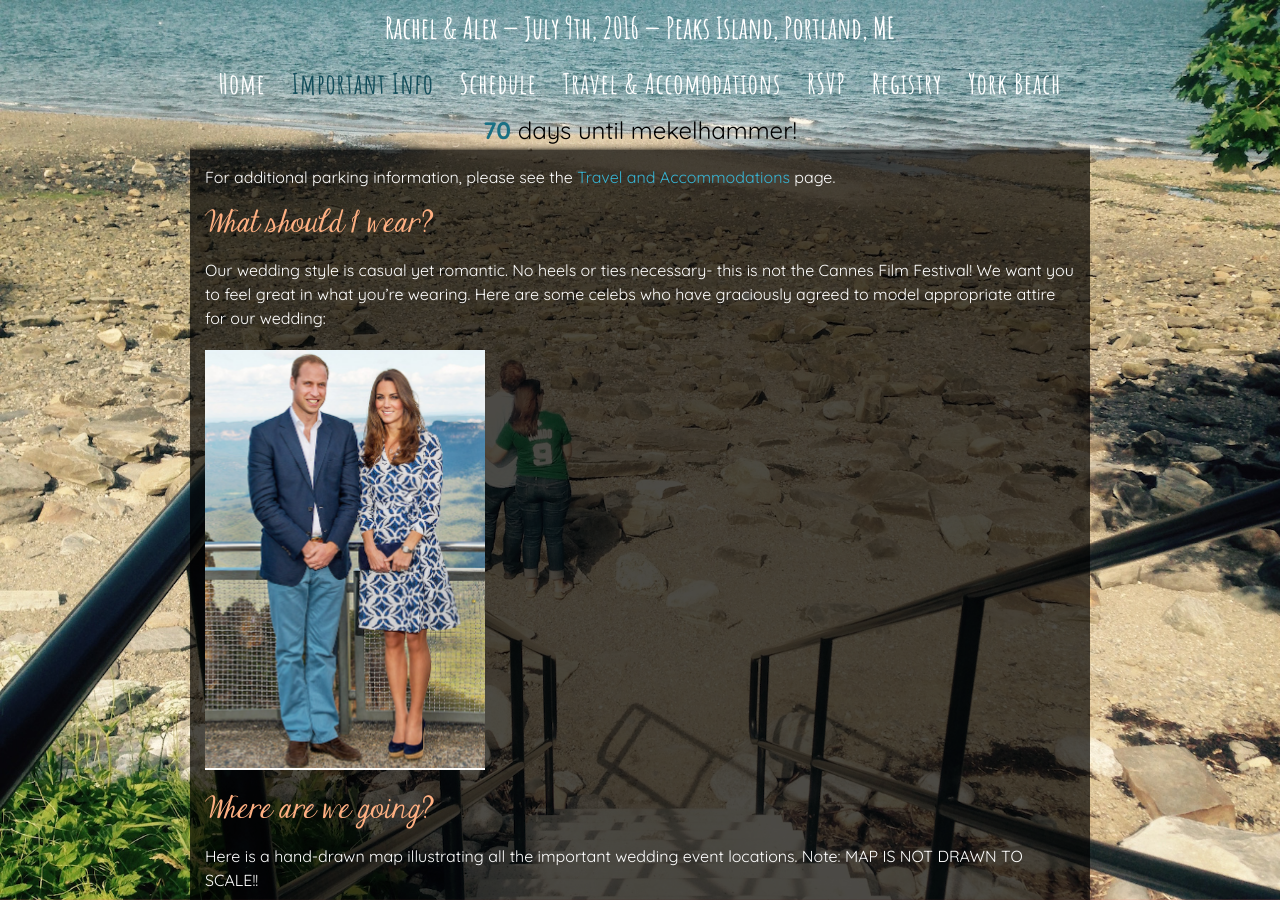
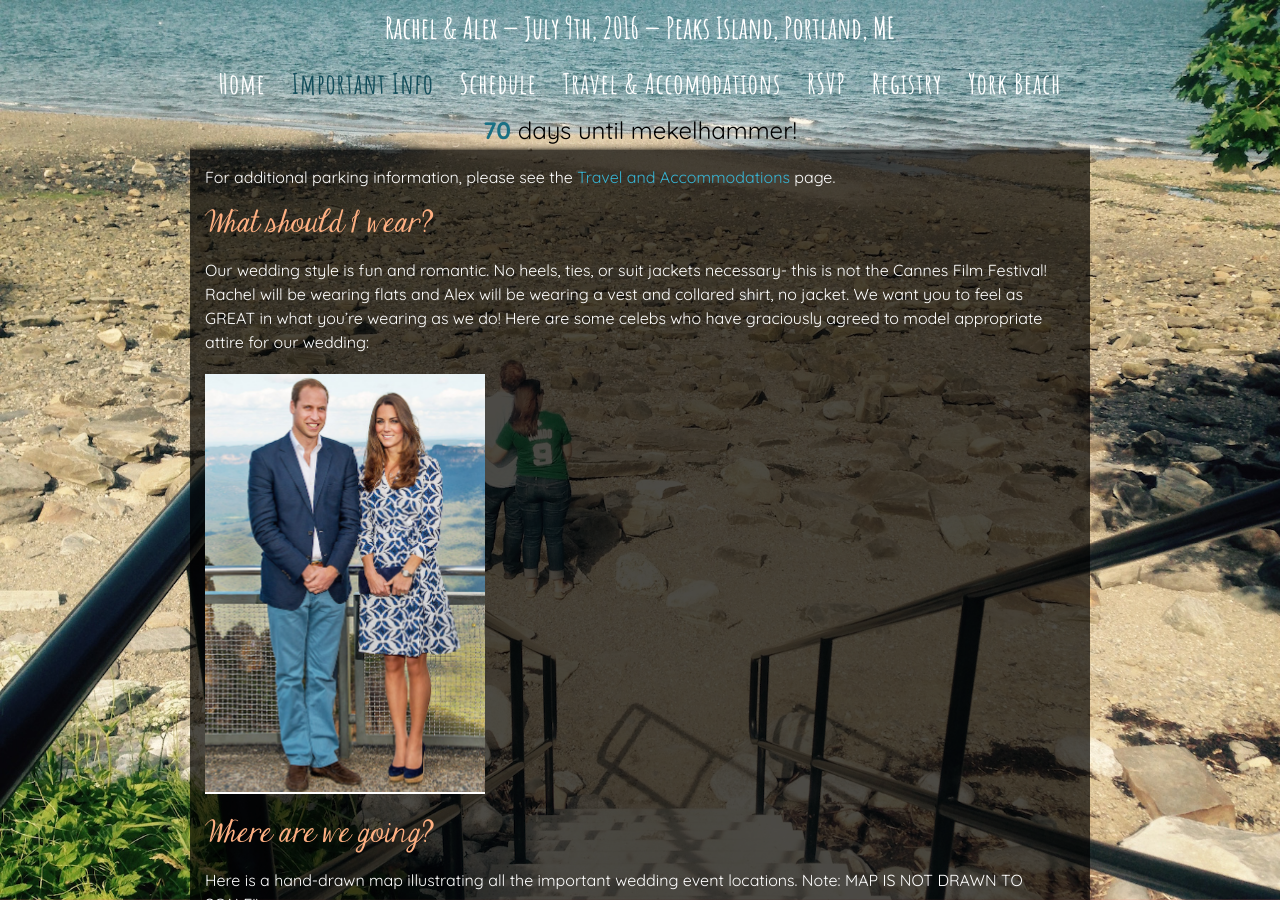
Before and after one commit to amekelburg/wedsite, a Jekyll site: the page built from 2-important-info.md, in a window 1280 px wide and 900 px high, scrolled down 885 px. Built offline with Jekyll 4.4.1, drawn with Linux system fonts in a browser that asks for light colours; some web fonts are replaced; comment, search, counter and statistics services are not loaded.

Commit message:
Update 2-important-info.md

```diff
--- a/2-important-info.md
+++ b/2-important-info.md
@@ -22,7 +22,7 @@ For additional parking information, please see the [Travel and Accommodations](/
 
 ### What should I wear?
 
-Our wedding style is casual yet romantic. No heels or ties necessary- this is not the Cannes Film Festival! We want you to feel great in what you're wearing. Here are some celebs who have graciously agreed to model appropriate attire for our wedding:
+Our wedding style is fun and romantic. No heels, ties, or suit jackets necessary- this is not the Cannes Film Festival! Rachel will be wearing flats and Alex will be wearing a vest and collared shirt, no jacket. We want you to feel as GREAT in what you're wearing as we do! Here are some celebs who have graciously agreed to model appropriate attire for our wedding:
 
 <div id="celeb-slideshow"> </div>
 
```
